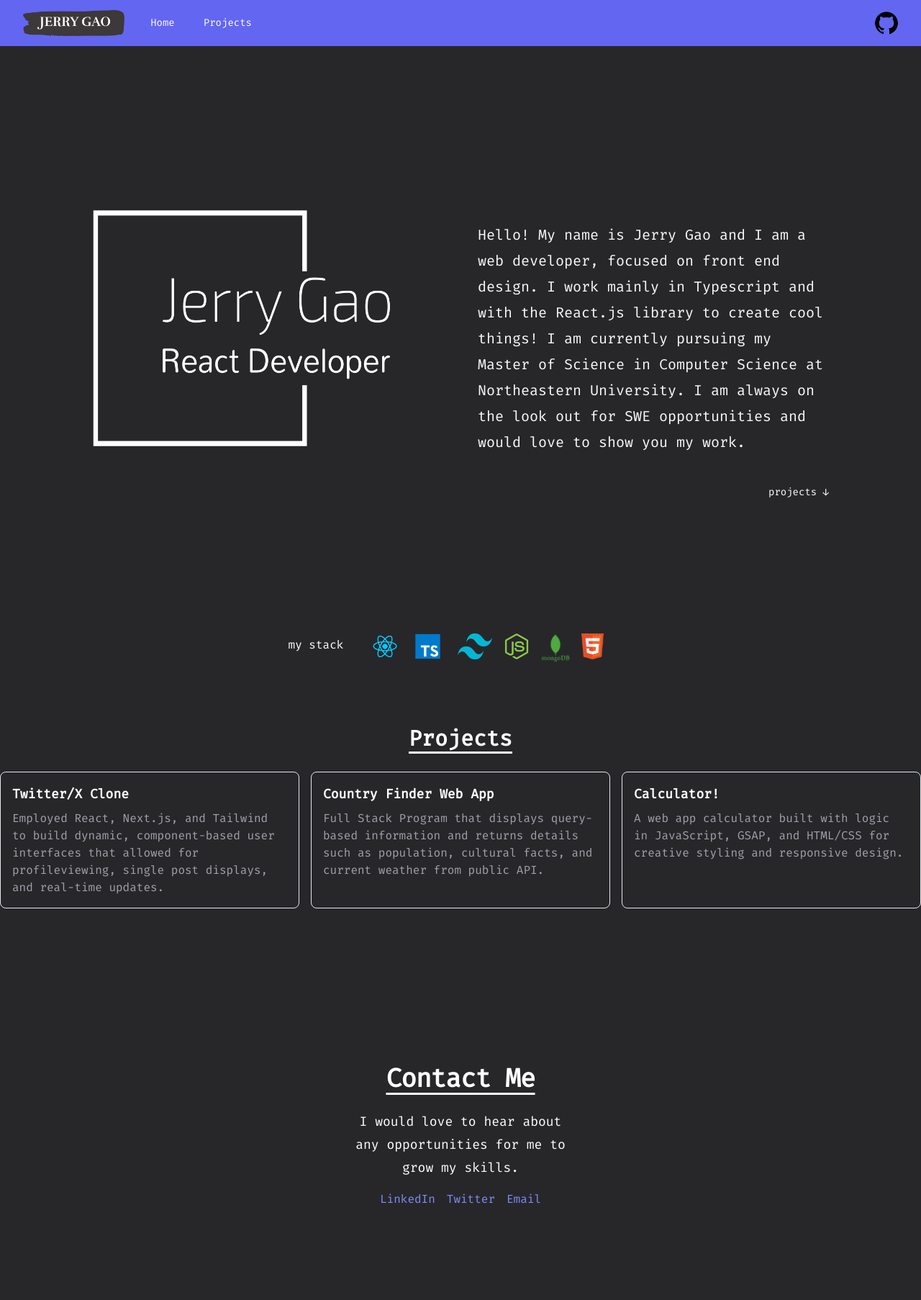
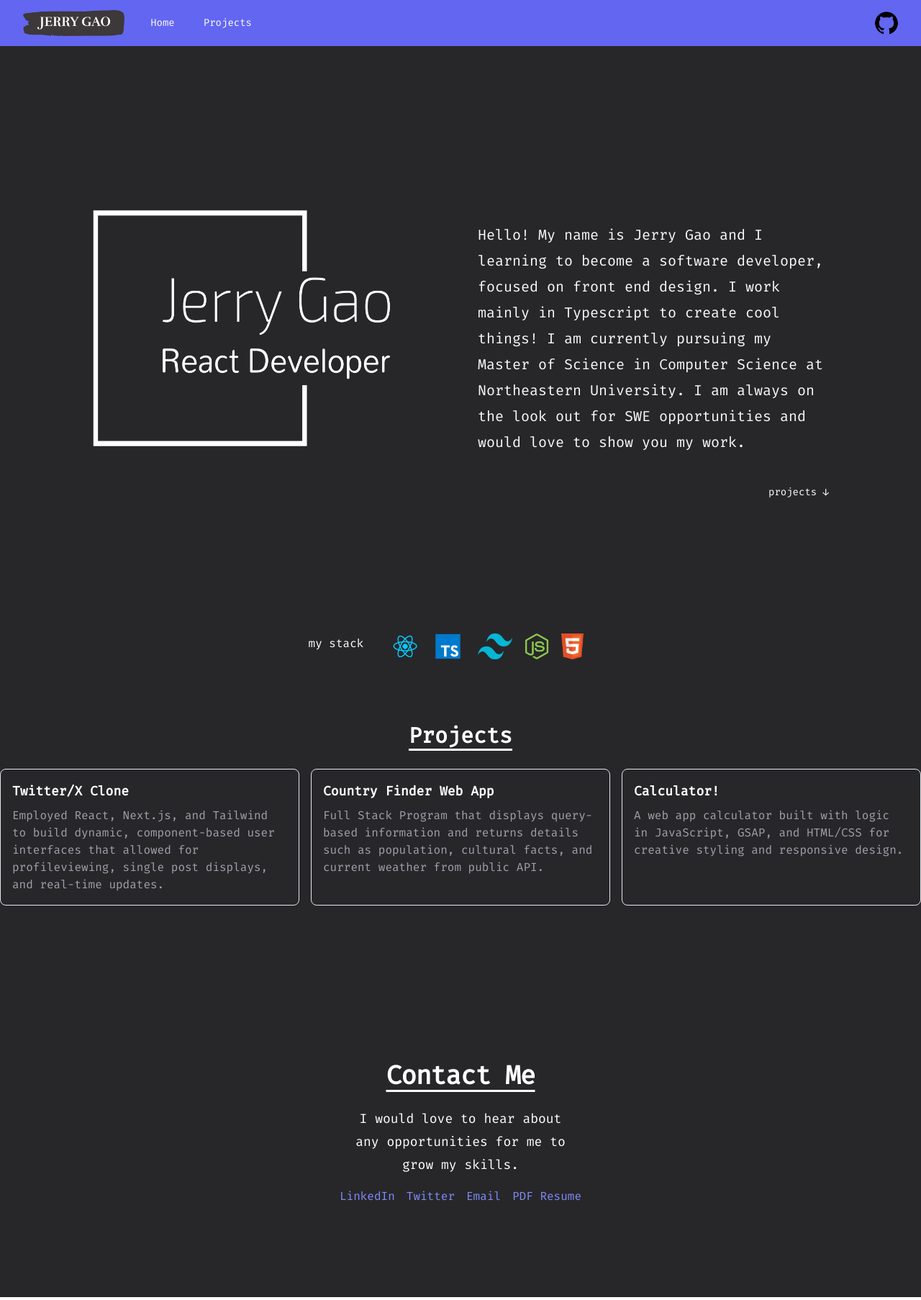
Before and after one commit to jjxrry/portfolio-jg, a React (Vite) app: page / in a window 1280 px wide. Shown: the whole page at 72% size. Built offline with nearby package versions, Linux system fonts and the light colour scheme.

Commit message:
add resumePDF download link

```diff
--- a/src/components/contact.tsx
+++ b/src/components/contact.tsx
@@ -1,8 +1,10 @@
 import { useState } from 'react';
+import resumePDF from '../assets/Resume Jerry Gao - Copy.pdf';
 
 export default function Contact() {
   const [email, setEmail] = useState('jerryygao@gmail.com')
   const [isCopied, setIsCopied] = useState(false)
+
 
   function handleEmailClick() {
     event?.preventDefault()
@@ -24,6 +26,7 @@ export default function Contact() {
         <a className='hover:underline' href='https://www.linkedin.com/in/jerryyga0/'>LinkedIn</a>
         <a className='hover:underline' href="https://twitter.com/golfcatt">Twitter</a>
         <a className='hover:underline' href='' onClick={handleEmailClick}>Email</a>
+        <a className='hover:underline' href={resumePDF} download="Resume Jerry Gao.pdf">PDF Resume</a>
       </div>
         {isCopied && <div className='flex flex-row justify-center align-end gap-4 mt-3 text-green-600' aria-hidden="true">email copied ✓</div>}
     </div>
--- a/src/components/hero.tsx
+++ b/src/components/hero.tsx
@@ -9,8 +9,8 @@ export default function Hero() {
             <div className="flex flex-col md:flex-row">
                 <img className="w-full md:w-1/2 h-auto" src={ heroSplash }></img>
                 <p className="md:ml-6 mt-7 text-xl leading-9 text-gray-50">
-                Hello! My name is Jerry Gao and I am a web developer, focused on front end design.
-                I work mainly in Typescript and with the React.js library to create cool things!
+                Hello! My name is Jerry Gao and I learning to become a software developer, focused on front end design.
+                I work mainly in Typescript to create cool things!
                 I am currently pursuing my Master of Science in Computer Science at Northeastern University. I am always on the look out for SWE opportunities and would love to show you my work.
                 </p>
             </div>
--- a/src/components/stack.tsx
+++ b/src/components/stack.tsx
@@ -14,7 +14,7 @@ export default function Stack () {
                 <img className="w-auto h-9" src={ tsLogo }></img>
                 <img className="w-12 h-9" src={ tailwindLogo }></img>
                 <img className="w-auto h-9" src={ nodeLogo }></img>
-                <img className="w-auto h-10" src={ mongoLogo }></img>
+                {/* <img className="w-auto h-10" src={ mongoLogo }></img> */}
                 <img className="w-auto h-9" src={ htmlLogo }></img>
             </div>
         </div>
```
Also changed, not shown: 1 other file (tests, documents, lock files or other folders).
